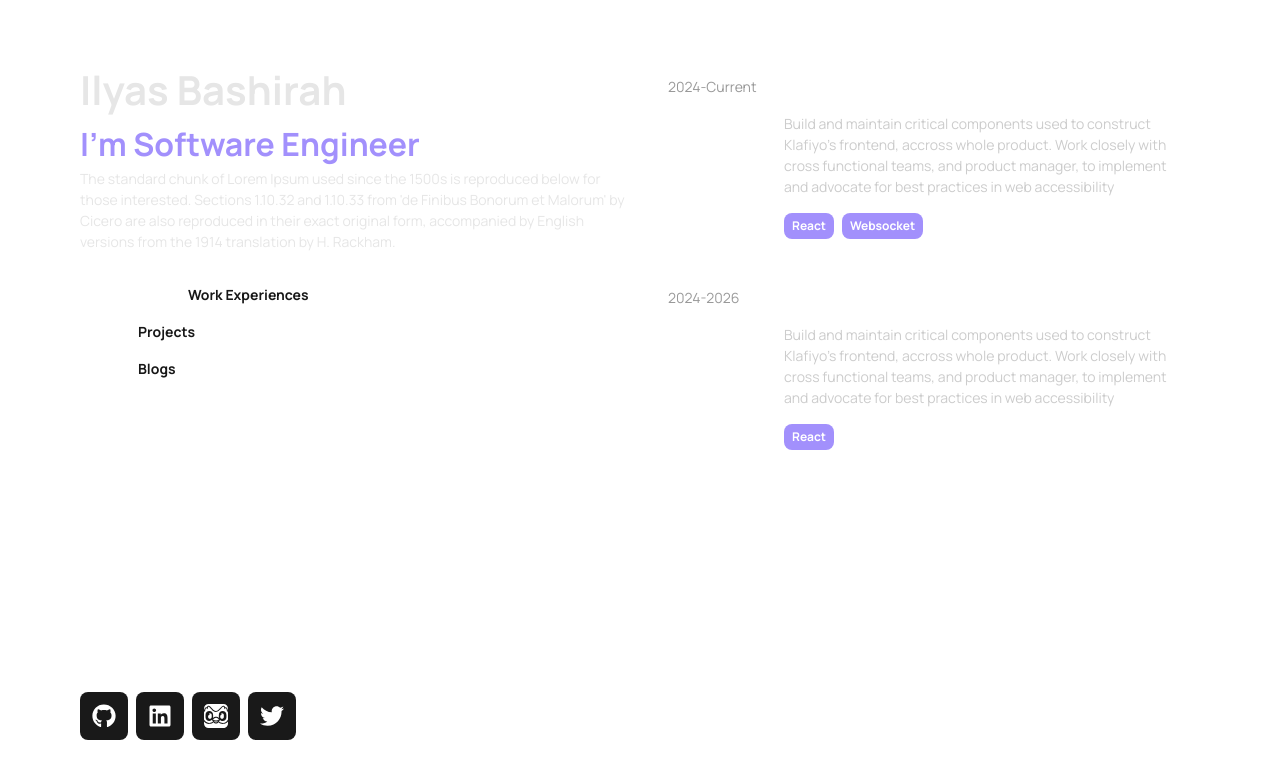
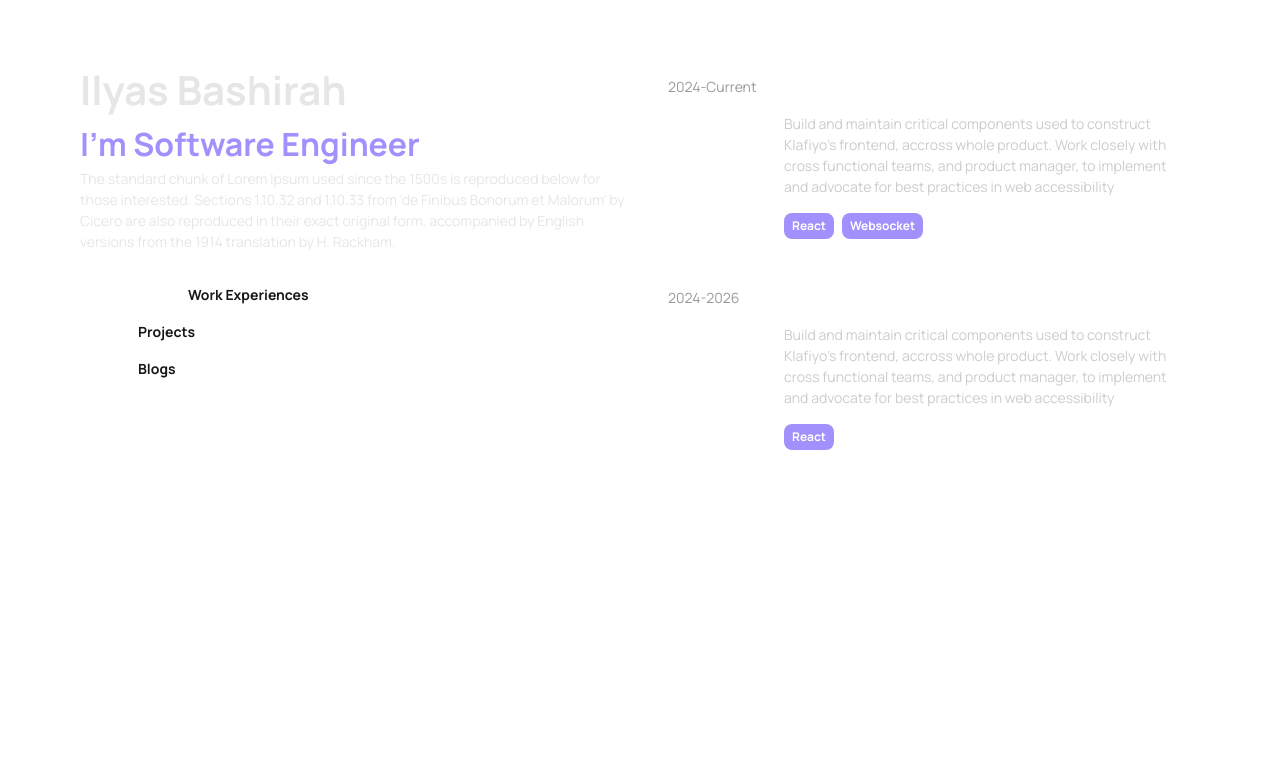
Before and after one commit to baseliazt/personal-website, a Next.js app: page / in a window 1280 px wide. Shown: the top 778 px of the page. Built offline with nearby package versions, Linux system fonts and the light colour scheme.

Commit message:
fix: border animation

```diff
--- a/src/features/home/container/Home.container.tsx
+++ b/src/features/home/container/Home.container.tsx
@@ -29,7 +29,7 @@ export const HomeContainer = () => {
           className={clsx(
             "grid grid-cols-1 items-stretch content-between justify-start justify-items-start",
             "w-full h-screen",
-            "py-[60px]",
+            "py-[60px]"
           )}
         >
           <div
@@ -83,18 +83,6 @@ export const HomeContainer = () => {
             </div>
 
             <MenuHome />
-            {/* <motion.img
-              src="/images/milyasbpa.png"
-              alt="Profile Picture"
-              initial={{ x: -100, opacity: 0 }}
-              animate={{ x: 0, opacity: 1 }}
-              transition={{ duration: 1, ease: "easeOut", delay: 2.4 }}
-              className={clsx(
-                "w-[10rem] h-[10rem]",
-                "rounded-[1rem]",
-                "bg-cover"
-              )}
-            /> */}
           </div>
 
           {/* social media */}
@@ -109,14 +97,21 @@ export const HomeContainer = () => {
                 key={accountIndex}
                 href={account.url}
                 target="_blank"
-                whileHover={{ scale: 1.1 }}
+                whileHover={{
+                  color: "#A290FC",
+                  scale: 1.1,
+                }}
                 whileTap={{ scale: 0.9 }}
+                transition={{
+                  duration: 0.3, // Smooth transition
+                  ease: "easeInOut",
+                }}
                 className={clsx(
                   "w-[3rem] h-[3rem]",
                   "flex items-center justify-center",
-                  "bg-dark10",
                   "rounded-[0.5rem]",
-                  "text-white"
+                  "text-white",
+                  "hover:border hover:border-dark18"
                 )}
               >
                 {account.id === "github" ? (
```
